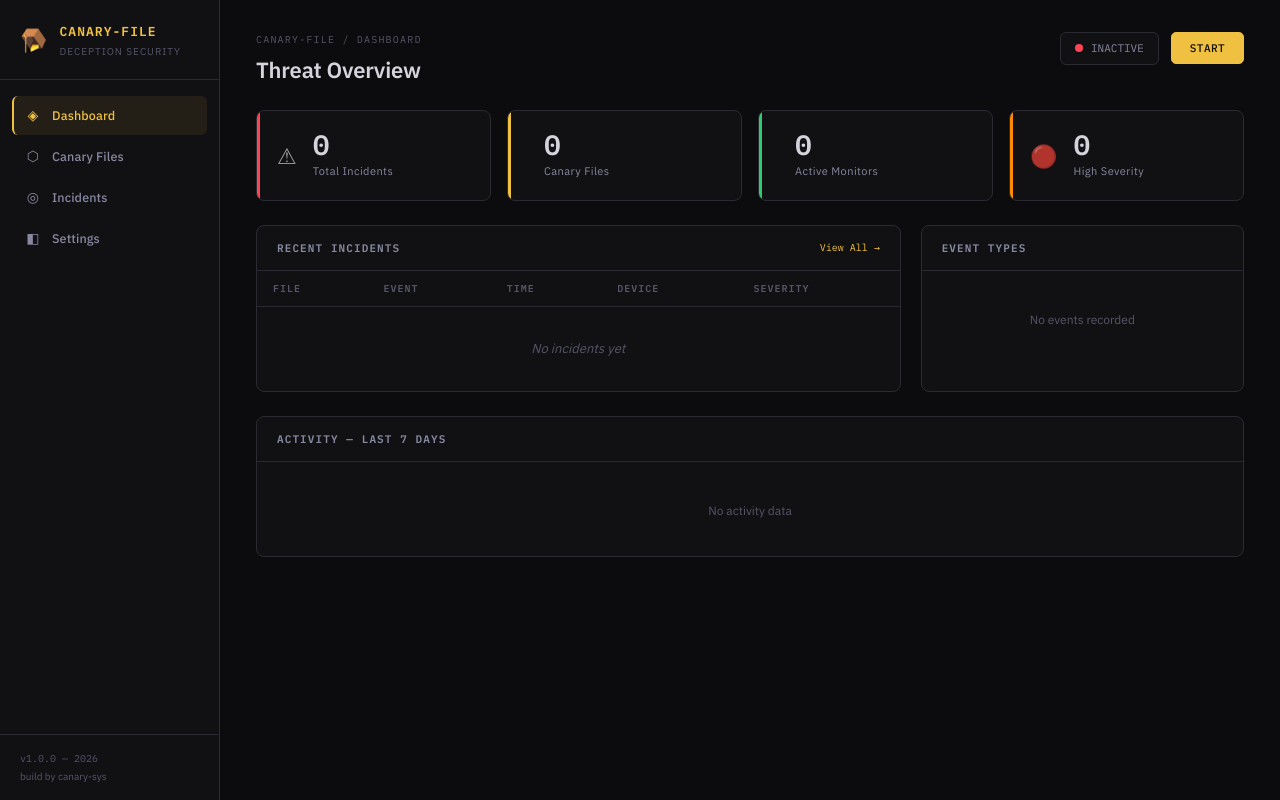
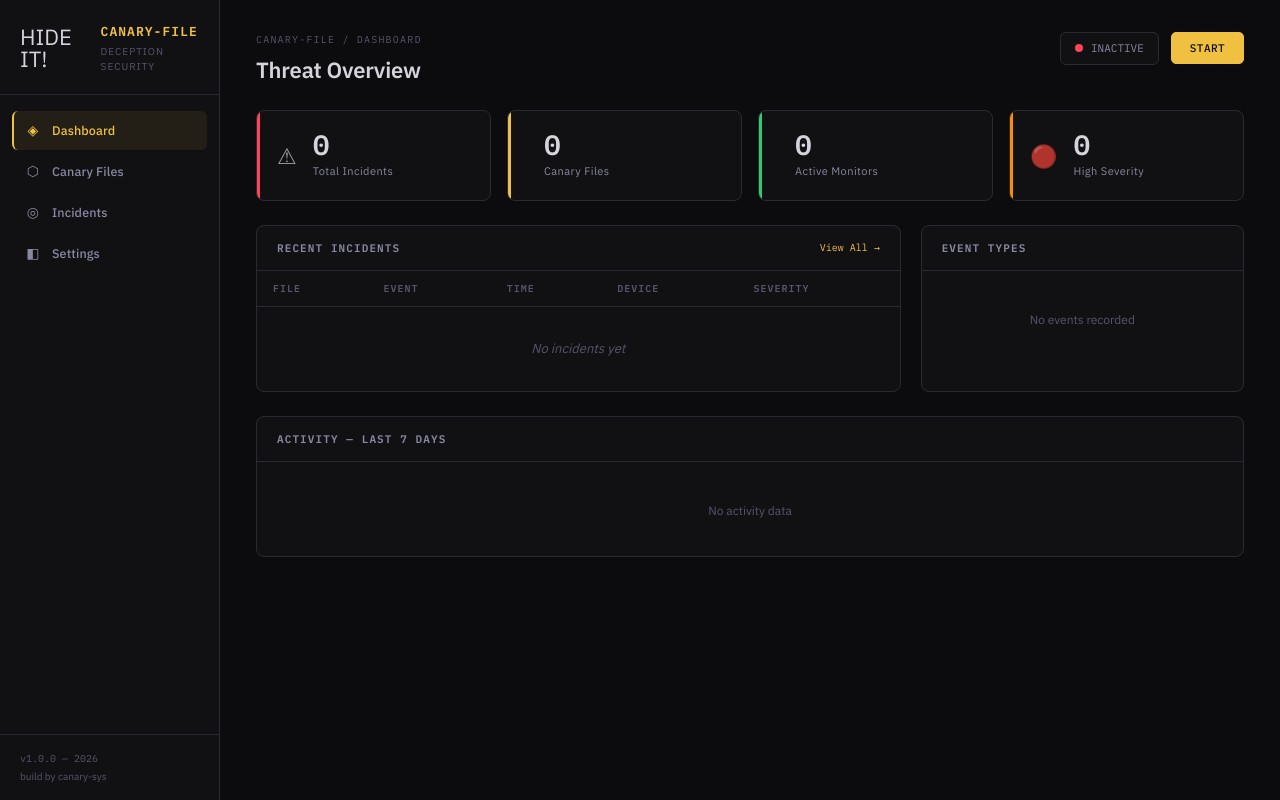
Before and after one commit to Abhishek09821/canary-file, a Flask app: page / in a window 1280 px wide. Run offline with Flask 3, Linux system fonts and the light colour scheme; data comes from the database, SQL or seed files in the repository; data that the repository does not hold is empty.

Commit message:
Update brand icon text in sidebar template

```diff
--- a/frontend/templates/sidebar.html
+++ b/frontend/templates/sidebar.html
@@ -1,6 +1,6 @@
 <aside class="sidebar">
   <div class="sidebar-brand">
-    <div class="brand-icon">🪤</div>
+    <div class="brand-icon">HIDE IT!</div>
     <div>
       <div class="brand-name">CANARY-FILE</div>
       <div class="brand-sub">Deception Security</div>
```
